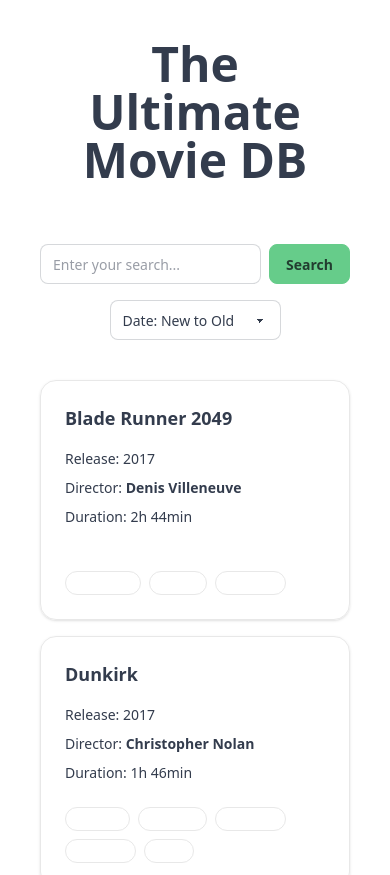
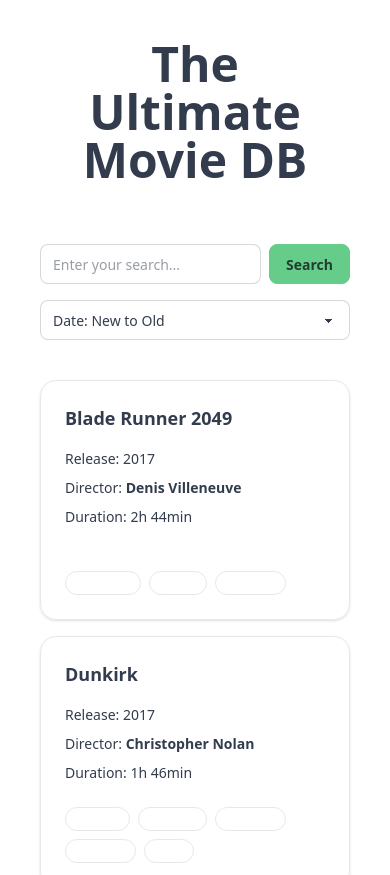
Before and after one commit to jutuli/The-Ultimate-Movie-DB, a React (Vite) app: page / in a window 390 px wide. Shown: the top 875 px of the page. Built offline with nearby package versions, Linux system fonts and the light colour scheme.

Commit message:
Update Search and Sorting components for improved layout responsiveness

```diff
--- a/src/components/search/Search.tsx
+++ b/src/components/search/Search.tsx
@@ -20,7 +20,7 @@ const Search = () => {
 
   return (
     <form
-      className="search w-min-auto flex gap-2 lg:w-1/3"
+      className="search w-min-auto flex w-full gap-2 lg:w-1/3"
       onSubmit={handleSubmit}
     >
       <input
--- a/src/components/sorting/Sorting.tsx
+++ b/src/components/sorting/Sorting.tsx
@@ -7,9 +7,9 @@ const Sorting = () => {
   const { setSortBy } = context;
 
   return (
-    <div className="sorting flex items-center justify-center">
+    <div className="sorting flex w-full items-center justify-end">
       <select
-        className="sort select"
+        className="sort select w-full md:w-auto"
         onChange={(e) => {
           setSortBy(e.target.value);
         }}
```
